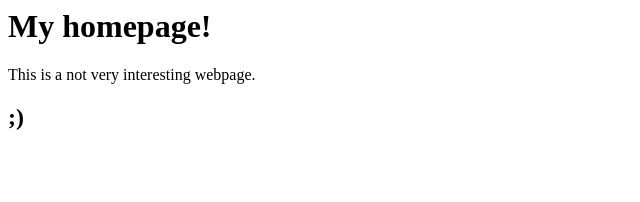
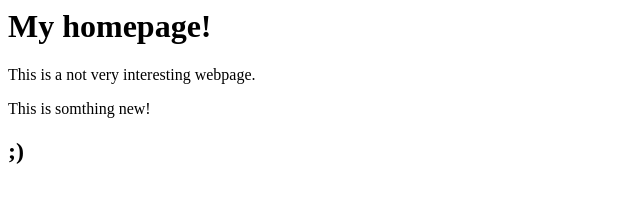
Before and after one commit to ScottDDexter/upgraded-giggle, a plain HTML site: page index.html in a window 1280 px wide. Shown: the whole page, without its empty margins (0-640 px from the left). Drawn offline with Linux system fonts and the light colour scheme.

Commit message:
New line
This adds a new <p>

```diff
--- a/index.html
+++ b/index.html
@@ -7,6 +7,7 @@
   <body>
     <h1>My homepage!</h1>
     <p>This is a not very interesting webpage.</p>
+    <p>This is somthing new!</p>
     <h2>
         ;)
     </h2>
```
